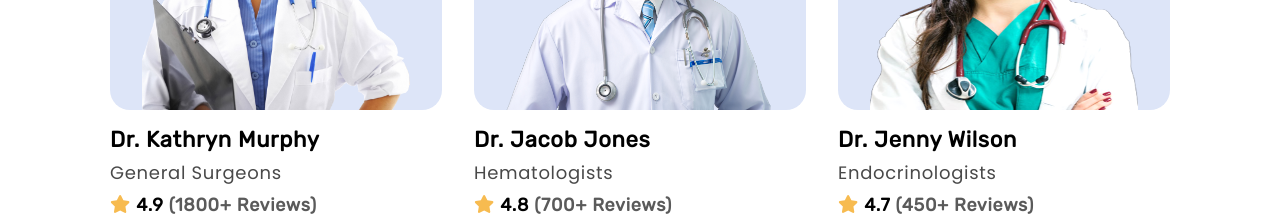
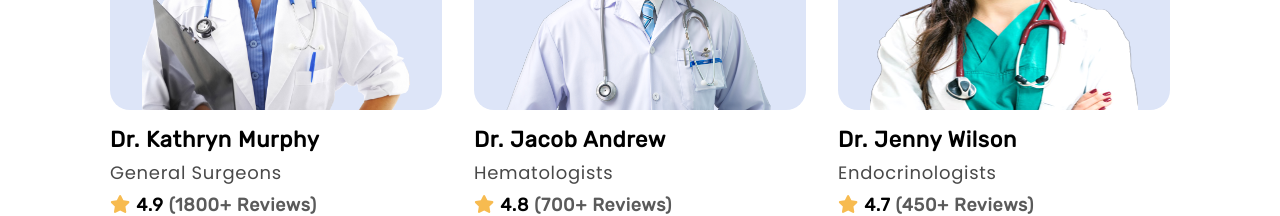
Before and after one commit to adrianyry/Health-Plus, a React (Create React App) app: page / in a window 1280 px wide. Shown: the part 3700-3916 px from the top of the page. Built offline with nearby package versions, Linux system fonts and the light colour scheme.

Commit message:
Change other dr

```diff
--- a/src/Components/Doctors.js
+++ b/src/Components/Doctors.js
@@ -32,7 +32,7 @@ function Doctors() {
         />
         <DoctorCard
           img={profile2}
-          name="Dr. Jacob Jones"
+          name="Dr. Jacob Andrew"
           title="Hematologists"
           stars="4.8"
           reviews="700"
```
